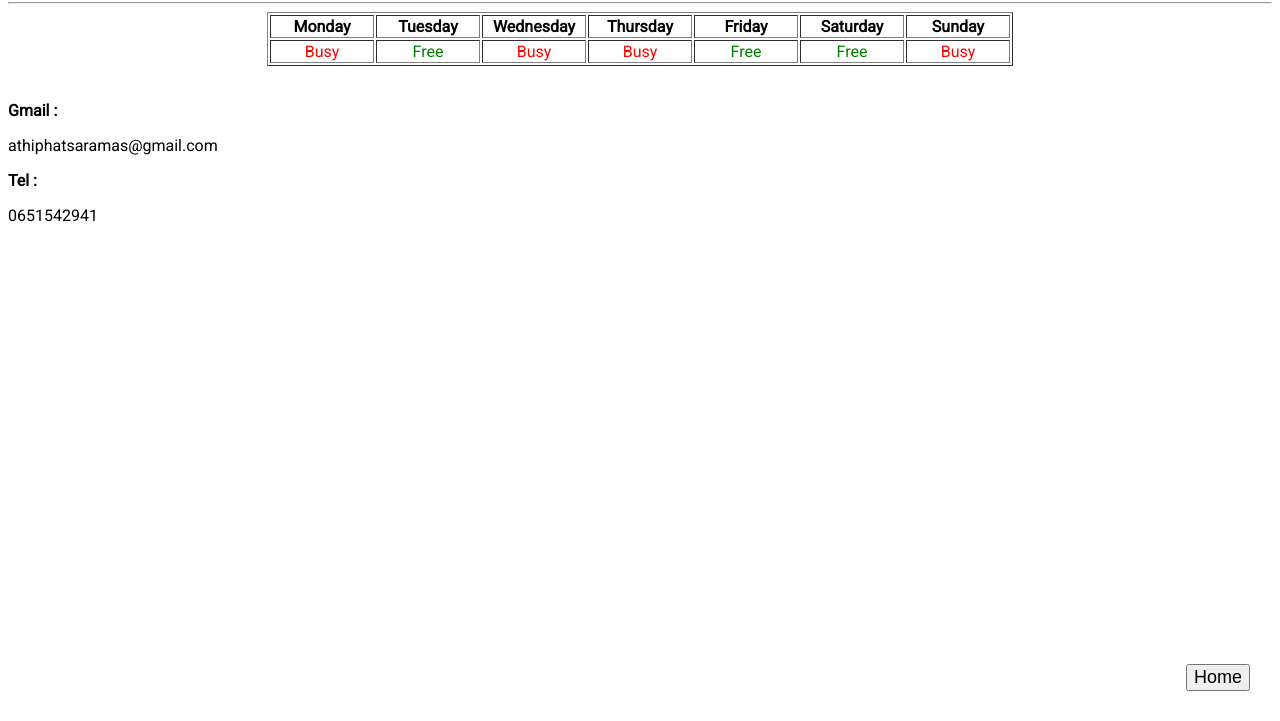
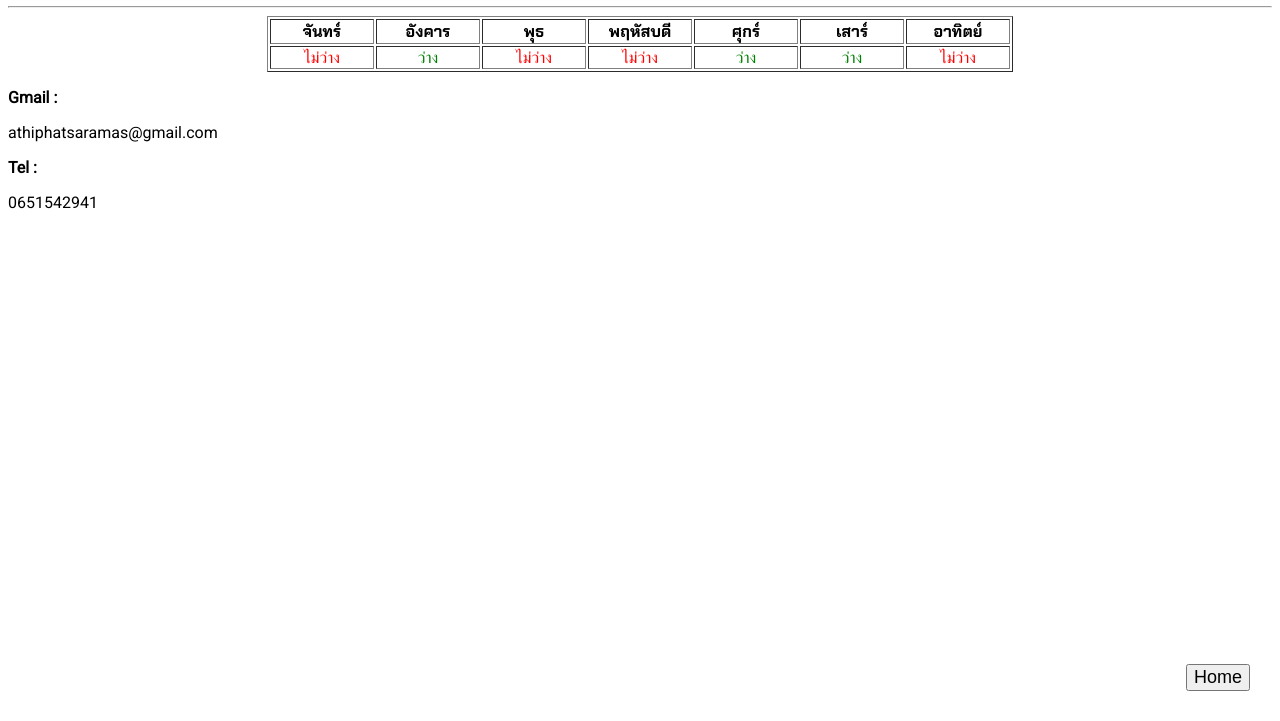
Before and after one commit to Temicide/mywebsite, a plain HTML site: page contacts.html in a window 1280 px wide. Shown: the part 79-800 px from the top of the page. Drawn offline with Linux system fonts and the light colour scheme.

Commit message:
Fixed some certificates

```diff
--- a/contacts.html
+++ b/contacts.html
@@ -3,8 +3,12 @@
 
 <head>
     <title>Temicides'Contacts</title>
-    <link rel="icon" type="image/png" href="images/temiroblox.png">
     <link rel="stylesheet" href="https://fonts.googleapis.com/css?family=Roboto">
+    <link rel="preconnect" href="https://fonts.googleapis.com">
+    <link rel="preconnect" href="https://fonts.gstatic.com" crossorigin>
+    <link
+        href="https://fonts.googleapis.com/css2?family=Chakra+Petch:ital,wght@0,300;0,400;0,500;0,600;0,700;1,300;1,400;1,500;1,600;1,700&display=swap"
+        rel="stylesheet">
     <style>
         body {
             font-family: "Roboto", sans-serif;
@@ -25,7 +29,16 @@
             margin-right: auto;
             width: 500;
         }
-
+        .chakra-petch-regular {
+            font-family: "Chakra Petch", sans-serif;
+            font-weight: 400;
+            font-style: normal;
+        }
+        .chakra-petch-really-regular {
+            font-family: "Chakra Petch", sans-serif;
+            font-weight: bold;
+            font-style: normal;
+        }
         .fixed-button {
             position: fixed;
             bottom: 20px;
@@ -40,29 +53,28 @@
 </head>
 
 <body>
-    <h1>My time table to contact me 🕒</h1>
+    <h1 class="chakra-petch-really-regular">ติดต่อ</h1>
     <hr>
     <table border="1" class="centable">
-        <tr>
-            <th width="100">Monday</th> <!-- Table header -->
-            <th width="100">Tuesday</th>
-            <th width="100">Wednesday</th>
-            <th width="100">Thursday</th>
-            <th width="100">Friday</th>
-            <th width="100">Saturday</th>
-            <th width="100">Sunday</th>
+        <tr class="chakra-petch-really-regular">
+            <th width="100">จันทร์</th> <!-- Table header -->
+            <th width="100">อังคาร</th>
+            <th width="100">พุธ</th>
+            <th width="100">พฤหัสบดี</th>
+            <th width="100">ศุกร์</th>
+            <th width="100">เสาร์</th>
+            <th width="100">อาทิตย์</th>
         </tr>
         <tr align="center">
-            <td style="color: red;">Busy</td> <!--Table data-->
-            <td style="color: green">Free</td>
-            <td style="color: red;">Busy</td>
-            <td style="color: red;">Busy</td>
-            <td style="color: green">Free</td>
-            <td style="color: green">Free</td>
-            <td style="color: red;">Busy</td>
+            <td style="color: red;">ไม่ว่าง</td> <!--Table data-->
+            <td style="color: green">ว่าง</td>
+            <td style="color: red;">ไม่ว่าง</td>
+            <td style="color: red;">ไม่ว่าง</td>
+            <td style="color: green">ว่าง</td>
+            <td style="color: green">ว่าง</td>
+            <td style="color: red;">ไม่ว่าง</td>
         </tr>
     </table>
-    <br>
     <p style="font-weight: bold;">Gmail : </p><p>athiphatsaramas@gmail.com</p>
     <p style="font-weight: bold;">Tel : </p><p>0651542941</p>
     <div class="button-container fixed-button">
```
Also changed, not shown: certificates.html (+22 -7 lines).
